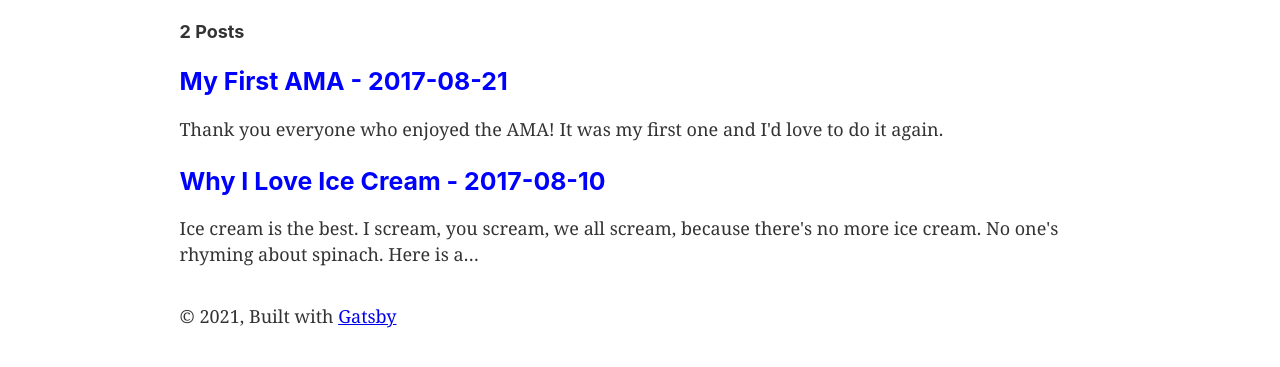
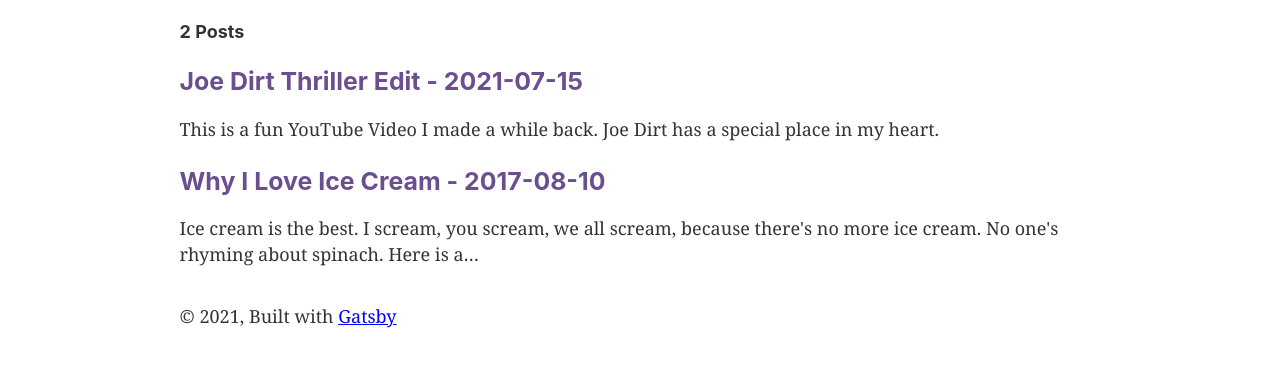
Before and after one commit to suhtoshi/gatsby-blog, a Gatsby site: page / in a window 1280 px wide. Shown: the part 171-538 px from the top of the page. Built offline with nearby package versions, Linux system fonts and the light colour scheme; Gatsby itself is replaced by a stand-in of ours.

Commit message:
added Joe Dirt Video post

```diff
--- a/src/markdown-pages/my-first-ama.md
+++ b/src/markdown-pages/my-first-ama.md
@@ -1,9 +1,9 @@
 ---
-title: 'My First AMA'
-date: '2017-08-21'
-description: 'My first AMA :)'
+title: 'Joe Dirt Thriller Edit'
+date: '2021-07-15'
+description: 'Joe Dirte is on the run'
 ---
 
-Thank you everyone who enjoyed the AMA! It was my first one and I'd love to do it again.
+This is a fun YouTube Video I made a while back. Joe Dirt has a special place in my heart.
 
-<iframe width="560" height="315" src="https://www.youtube.com/embed/DXJO3AraeMQ" frameborder="0" allow="accelerometer; autoplay; encrypted-media; gyroscope; picture-in-picture" allowfullscreen></iframe>
+<iframe width="560" height="315" src="https://www.youtube.com/embed/H8008DZcT70" title="YouTube video player" frameborder="0" allow="accelerometer; autoplay; clipboard-write; encrypted-media; gyroscope; picture-in-picture" allowfullscreen></iframe>
--- a/src/pages/index.js
+++ b/src/pages/index.js
@@ -11,7 +11,7 @@ const BlogLink = styled(Link)`
 
 const BlogTitle = styled.h3`
   margin-bottom: 20px;
-  color: blue;
+  color: #6B4E90;
 `
 
 export default ({ data }) => {
```
